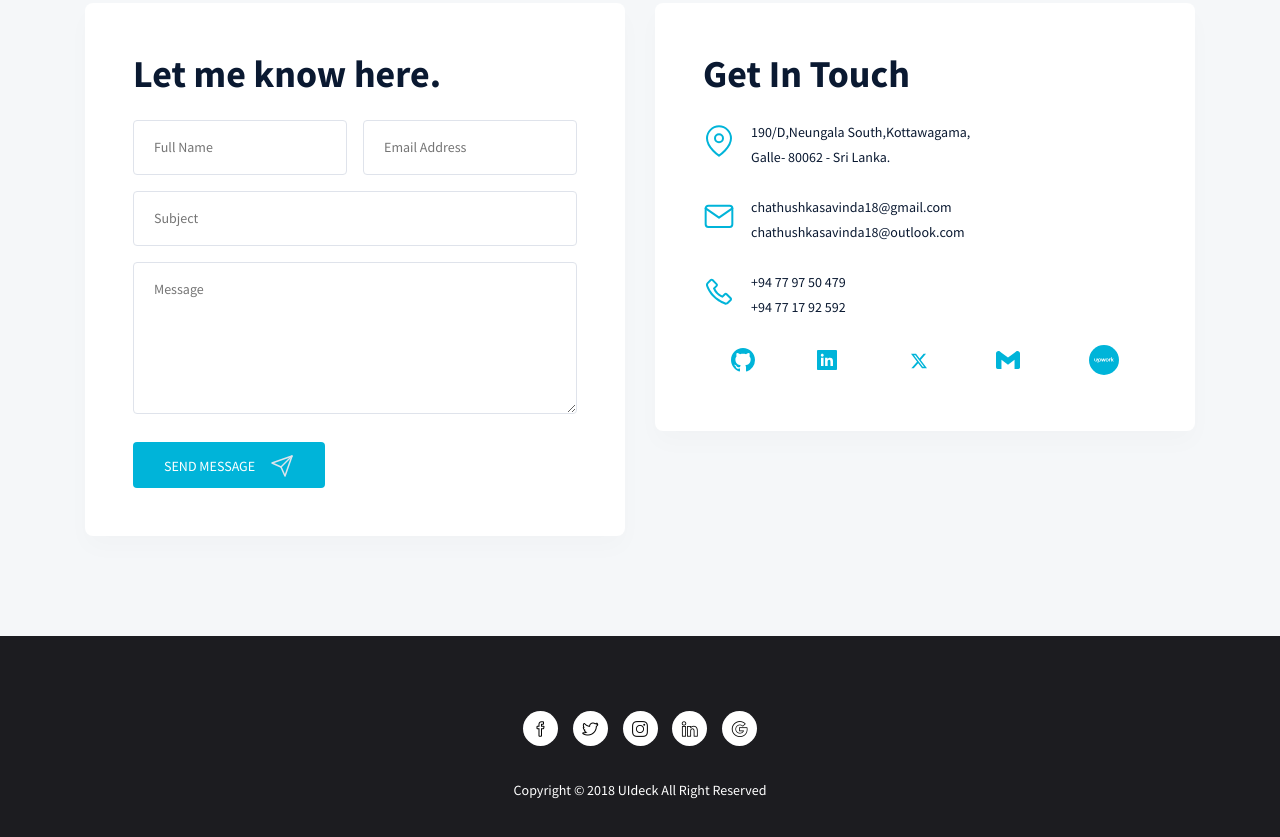
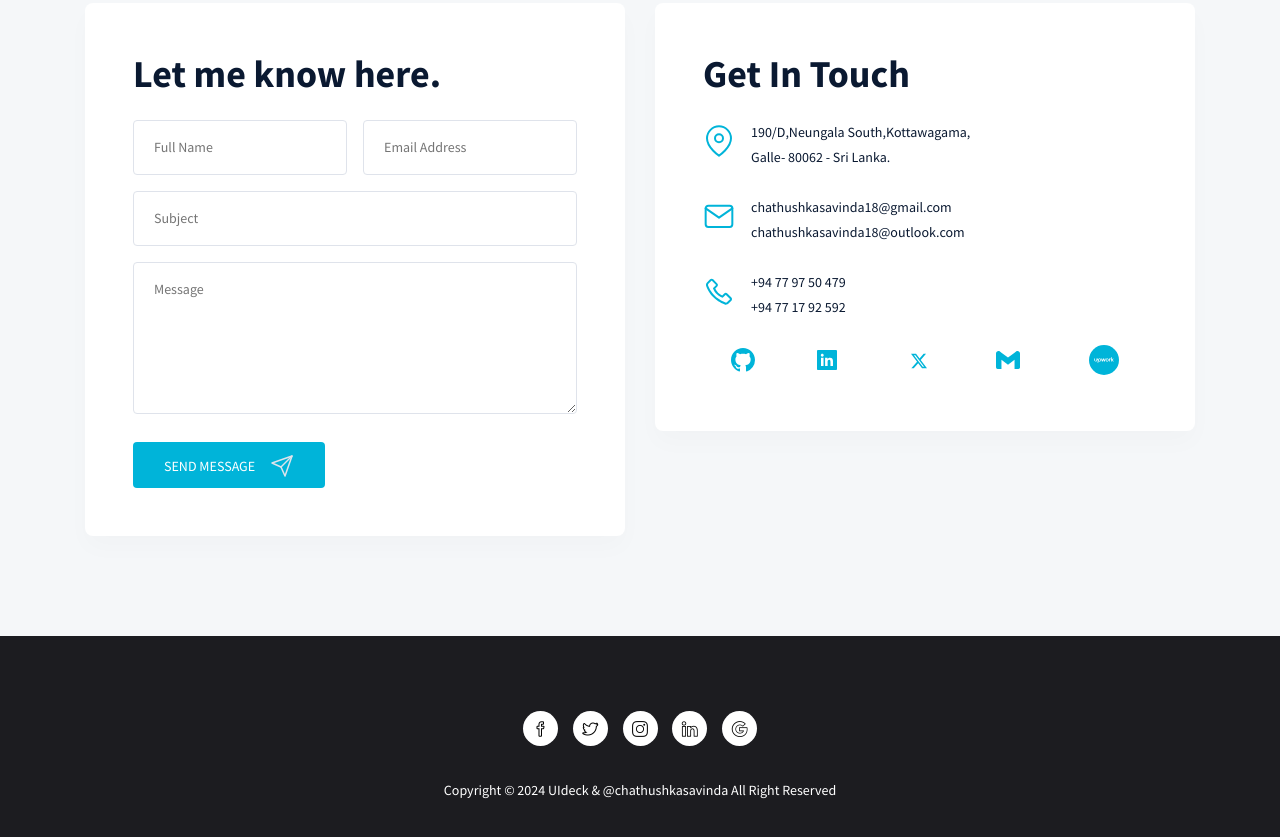
Before and after one commit to chathushkasavinda/My-portfolio, a plain HTML site: page index.html in a window 1280 px wide. Shown: the part 3618-4455 px from the top of the page. Drawn offline with Linux system fonts and the light colour scheme; files whose address does not match are found by name.

Commit message:
Content updated

```diff
--- a/index.html
+++ b/index.html
@@ -583,7 +583,7 @@
                   <a class="instagram" href="#"><i class="icon-social-google"></i></a>
                 </li>
               </ul>
-              <p>Copyright © 2018 UIdeck All Right Reserved</p>
+              <p>Copyright © 2024 UIdeck & @chathushkasavinda All Right Reserved</p>
             </div>
           </div>
         </div>
```
